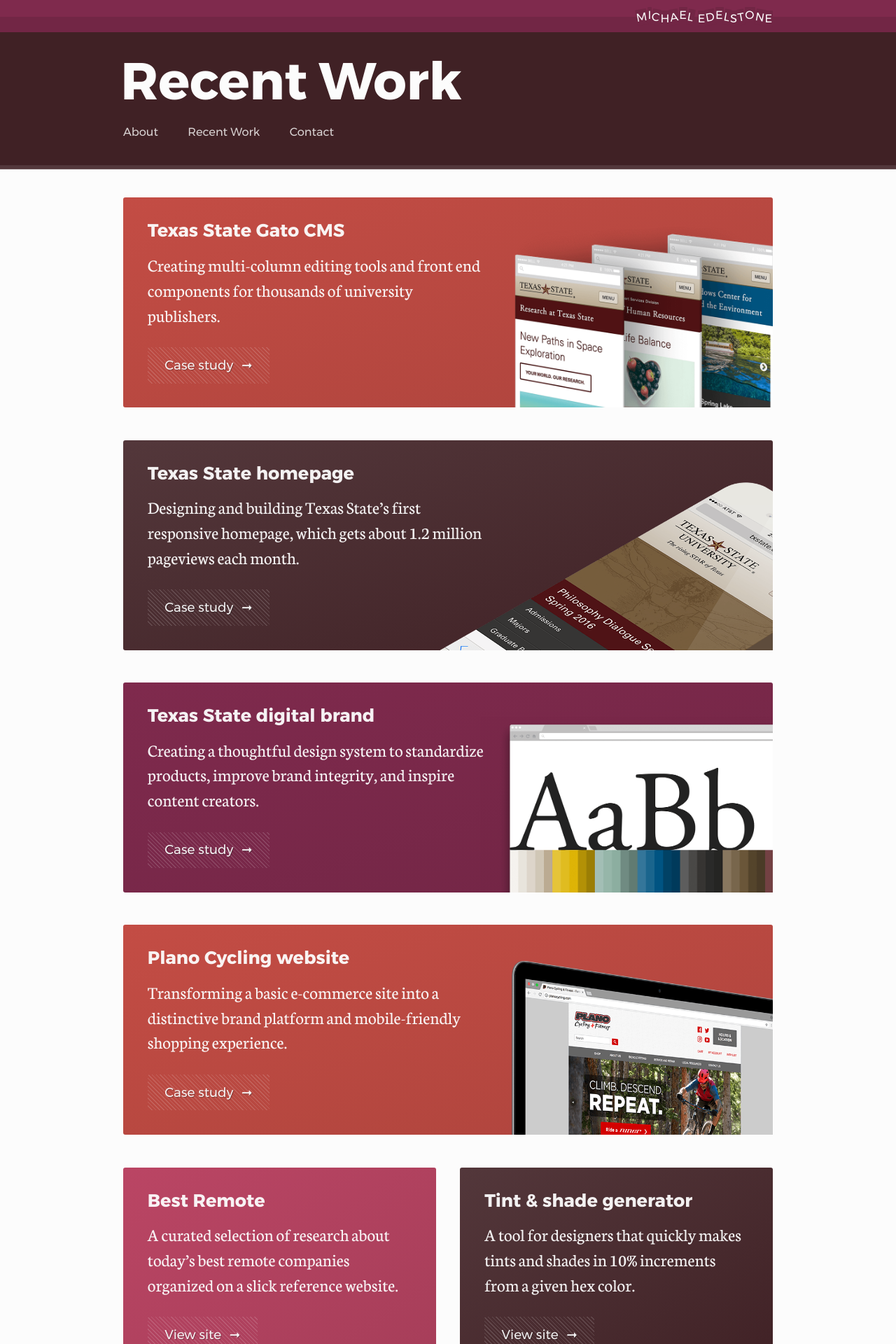
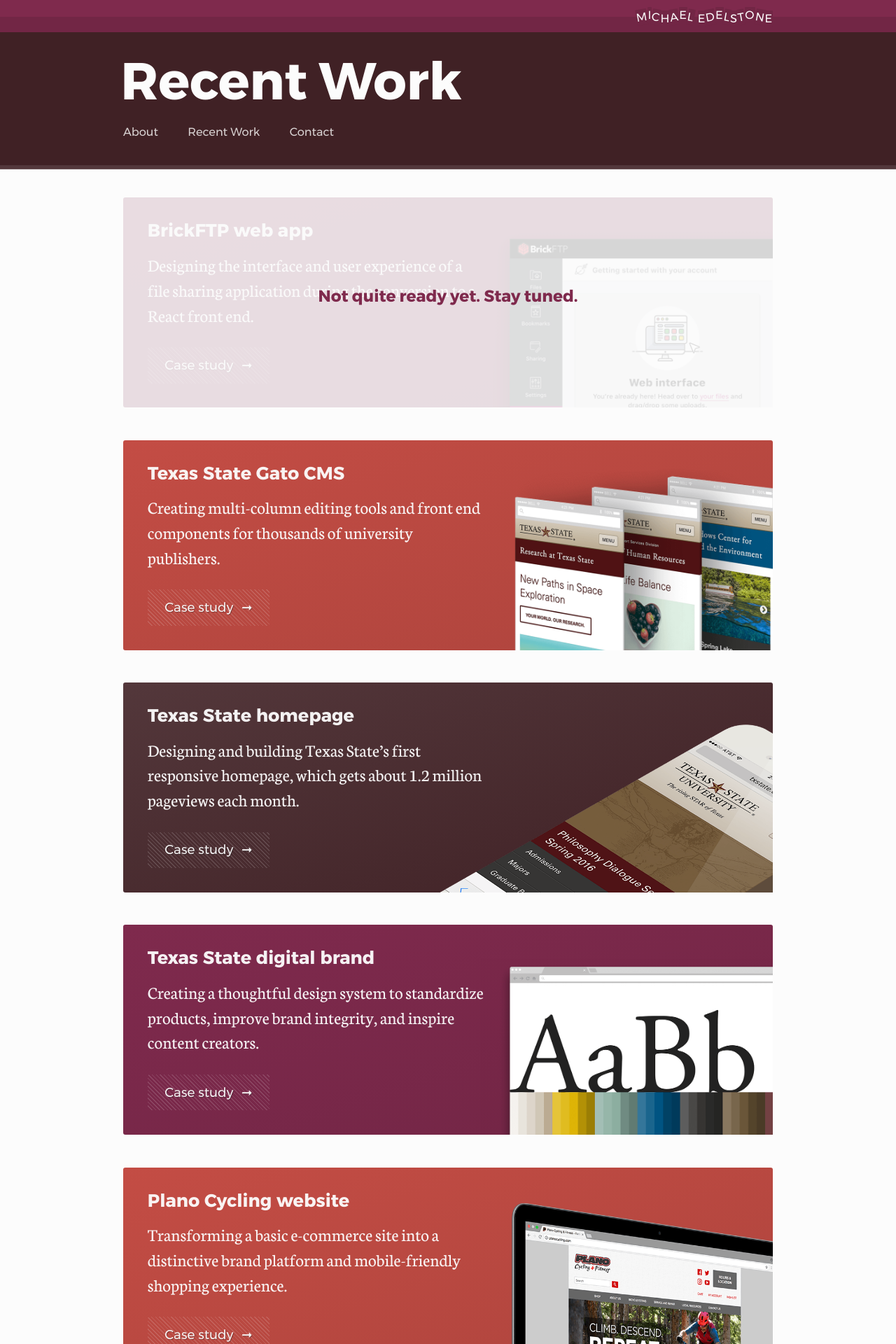
Before and after one commit to edelstone/my-website, a Jekyll site: the page built from portfolio/index.html, in a window 1280 px wide. Shown: the top 1920 px of the page at 70% size. Built offline with Jekyll 4.4.1, drawn with Linux system fonts in a browser that asks for light colours.

Commit message:
adds coming soon for brickftp web app on portfolio

```diff
--- a/_sass/global.scss
+++ b/_sass/global.scss
@@ -97,7 +97,7 @@ a:focus {
 	transition: none !important;
 }
 
-h1, h2, h3, h4, button, .signature, .intro, .footer, .button, .button-light, .tags, .caption, .choices, .use-sans, .offscreen, .writing-sub, .tooltipster-content, .results {
+h1, h2, h3, h4, button, .signature, .intro, .footer, .button, .button-light, .tags, .caption, .choices, .use-sans, .offscreen, .writing-sub, .tooltipster-content, .results, .coming-soon {
 	font-family: 'Montserrat', sans-serif;
 	font-weight: normal;
 }
@@ -975,6 +975,7 @@ a.offscreen:focus, a.offscreen:active, a.offscreen:hover {
     display: block;
     border-radius: 3px;
     margin-bottom: 4rem;
+    position: relative;
 
     &-1 {
       background: $purple;
@@ -1003,7 +1004,7 @@ a.offscreen:focus, a.offscreen:active, a.offscreen:hover {
       }
 
       .project-brickftp-app {
-        background-position-y: -85%;
+        background-position-y: -10%;
       }
       .project-txst-cms {
         background-position-y: -25%;
@@ -1022,13 +1023,49 @@ a.offscreen:focus, a.offscreen:active, a.offscreen:hover {
       }
     }
 
+    &.no-effects {
+
+      &:hover, &:focus {
+        box-shadow: none;
+
+        .button {
+          background: repeating-linear-gradient(45deg, transparentize($white, .85), transparentize($white, .85) 1px, transparent 1px, transparent 4px);
+          color: transparentize($white, .05);
+        }
+
+        .project-brickftp-app {
+          background-position-y: -20%;
+        }
+      }
+    }
+
+    .coming-soon {
+      position: absolute;
+      width: 100%;
+      height: 100%;
+      display: flex;
+      top: 0;
+      left: 0;
+      padding: 3rem;
+      justify-content: center;
+      flex-direction: column;
+      text-align: center;
+      background: transparentize($white, .15);
+    }
+
     .project {
       color: transparentize($white, .05);
       padding: 2.5rem 3rem 3rem;
       transition: all .2s cubic-bezier(0.17, 1.26, 0.68, 1.51);
+      @include breakpoint('medium') {
+      	background: none !important;
+      }
 
       &-content {
         max-width: 480px;
+        @include breakpoint('medium') {
+        	max-width: 100%;
+        }
       }
 
       &-header {
@@ -1054,7 +1091,7 @@ a.offscreen:focus, a.offscreen:active, a.offscreen:hover {
       }
 
       &-brickftp-app {
-        background: url(/images/mockup-txst-standard.png) 520px -100%/500px no-repeat;
+        background: url(/images/mockup-brickftp-app.png) 525px -20%/720px no-repeat;
       }
       &-txst-cms {
         background: url(/images/mockup-txst-standard.png) 480px -40%/550px no-repeat;
--- a/portfolio/index.html
+++ b/portfolio/index.html
@@ -14,7 +14,7 @@ button-next-link: /contact
 
 	<div class="content-section">
 
-		<!-- <a href="/portfolio/brickftp-app" class="project-wrapper project-wrapper-1">
+		<div class="project-wrapper project-wrapper-1 no-effects">
 			<div class="project project-brickftp-app">
 				<div class="project-content">
 					<h3 class="project-header">BrickFTP web app</h3>
@@ -22,7 +22,8 @@ button-next-link: /contact
 					<div class="button project-button">Case study<span class="button-arrow">&#10142;</span></div>
 				</div>
 			</div>
-		</a> -->
+			<div class="coming-soon"><h3>Not quite ready yet. Stay tuned.</h3></div>
+		</div>
 
 		<a href="/portfolio/gato-cms" class="project-wrapper project-wrapper-2">
 			<div class="project project-txst-cms">
```
Also changed, not shown: images/banner-txst-brand.png, images/mockup-brickftp-app.png (added).
